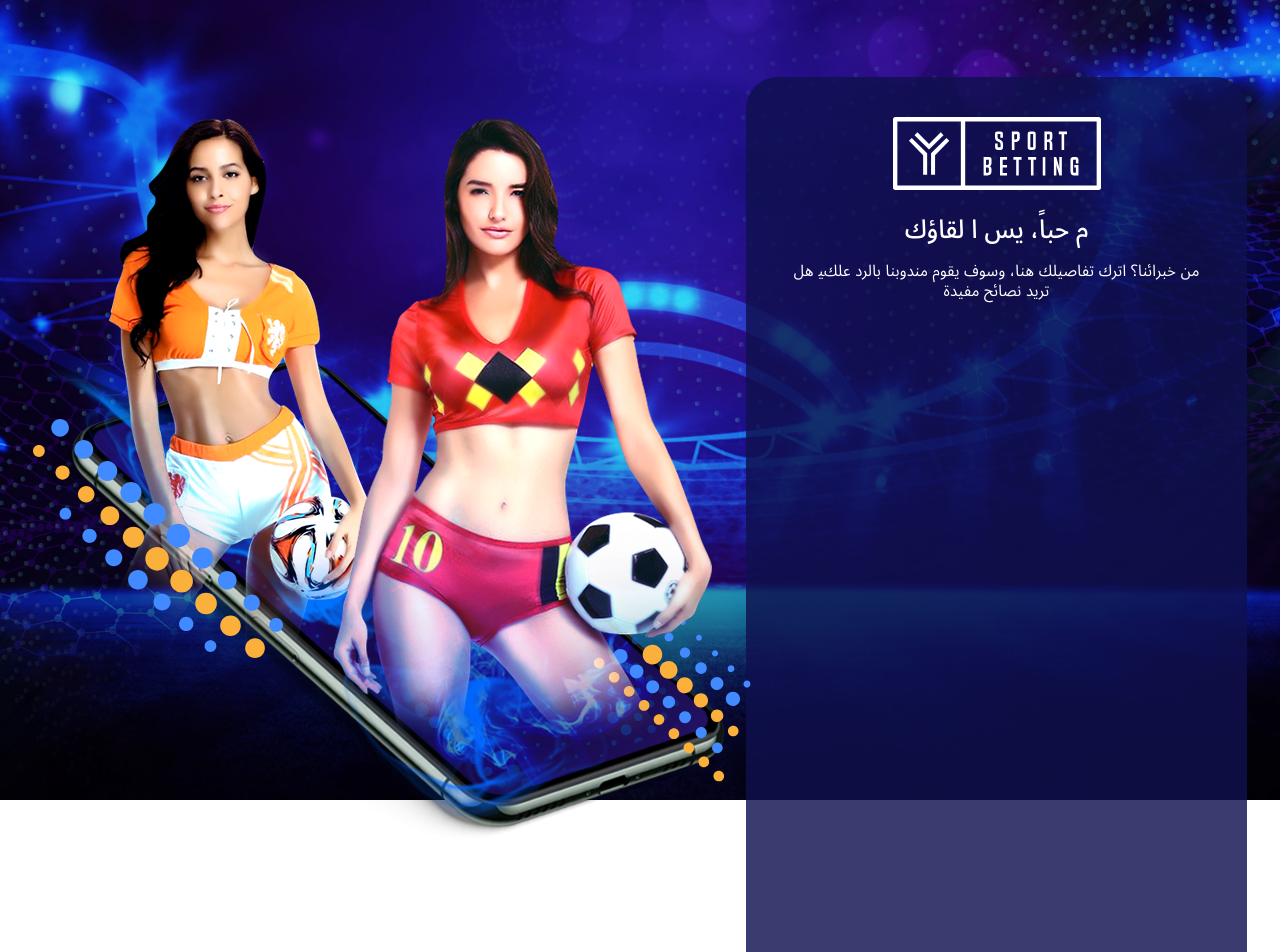
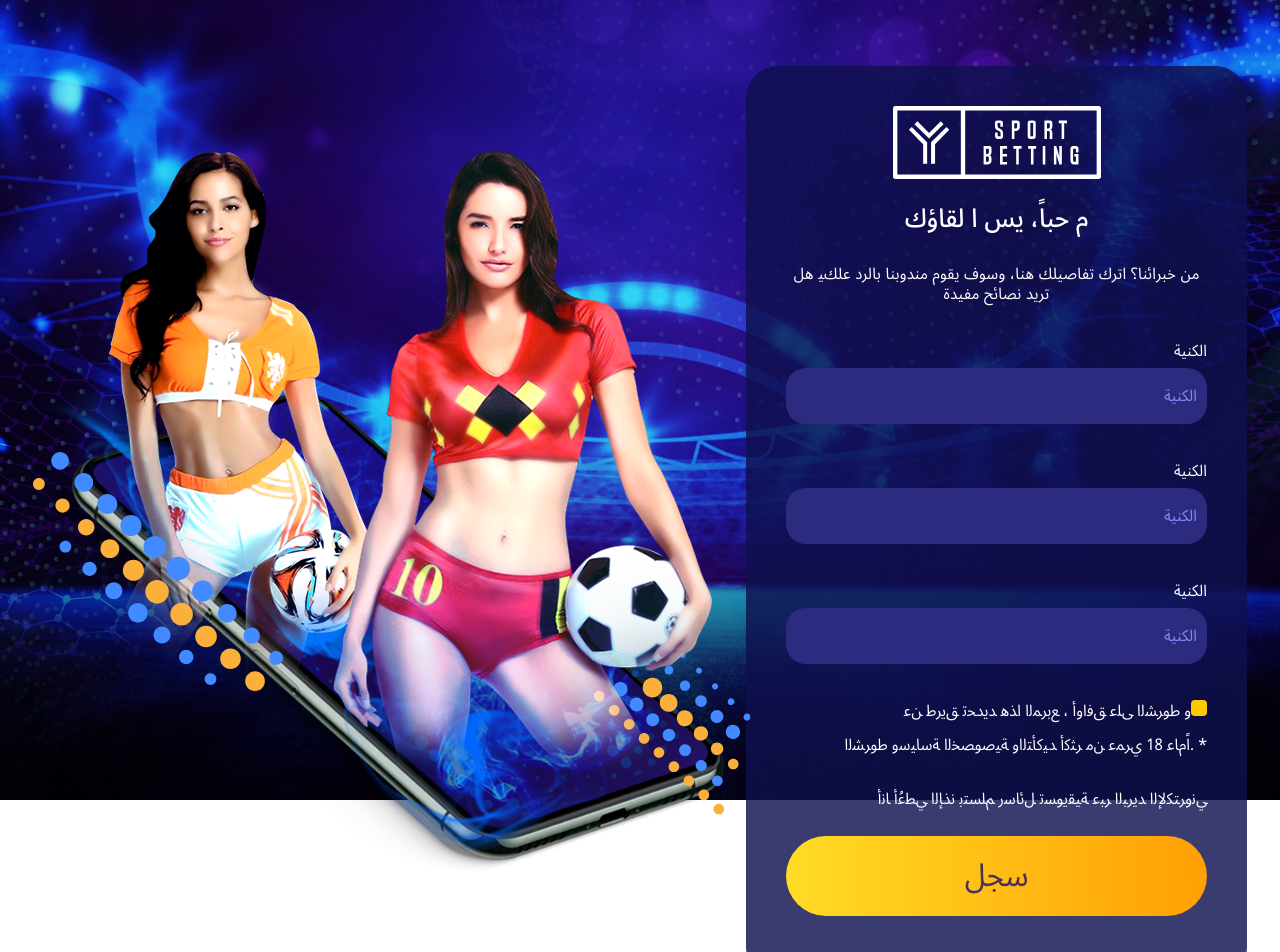
Before and after one commit to h2ash/casino, a React (Create React App) app: page / in a window 1280 px wide. Shown: the top 952 px of the page. Built offline with nearby package versions, Linux system fonts and the light colour scheme.

Commit message:
basic form and footer were added

```diff
--- a/src/App.jsx
+++ b/src/App.jsx
@@ -1,15 +1,17 @@
 import React from 'react';
 import './styles/app.scss';
-import Images from './components/Images';
+import Images from './components/Images/Images';
 import Form from './containers/Form.jsx';
+import Footer from './components/Footer/Footer';
 
 function App() {
   return (
     <div className="background">
-      <div className="wrapper">
-        <Images />
-        <Form />
-      </div>
+        <main className="wrapper">
+          <Images />
+          <Form />
+        </main>
+        <Footer />
     </div>
   );
 }
--- /dev/null
+++ b/src/components/Footer/Footer.jsx
@@ -0,0 +1,11 @@
+import React from 'react';
+
+const Footer = () => (
+  <footer className="wrapper">
+    <span className="footer">
+      This site is up and running providing the access to internet users worldwide. The owner of the website, company Argold N.V. (license 8048/JAZ2011-014) registered under the address Landhuis Groot Kwartier, Groot Kwartierweg 12, Willemstad, Curaçao, provide non-prohibited service to users from all countires except the U.S.A. Online activity of the website is subject to license by the Government of the Curacao. Administration of this website assures that it doesn`t violate any laws, and does take into account the requirements and laws applicable to this kind of activity in all countries.
+    </span>
+  </footer>
+)
+
+export default Footer;
--- /dev/null
+++ b/src/components/Footer/footer.scss
@@ -0,0 +1,6 @@
+.footer {
+  color: $footer_text;
+  font-size: 10px;
+  line-height: 16px;
+  letter-spacing: 0.4px;
+}
--- a/src/containers/Form.jsx
+++ b/src/containers/Form.jsx
@@ -3,11 +3,34 @@ import logo from '../images/logo.svg';
 
 const Form = () => (
   <div className="form">
-    <img className="form__logo" src={logo} alt="logo" />
+    <img src={logo} alt="logo" />
     <h1 className="form__heading">م	حباً، يس	ا لقاؤك</h1>
     <span className="form__advice"> ﻣﻦ ﺧﺒﺮاﺋﻨﺎ؟ اﺗﺮك ﺗﻔﺎﺻﻴﻠﻚ ﻫﻨﺎ، وﺳﻮف ﻳﻘﻮم ﻣﻨﺪوﺑﻨﺎ ﺑﺎﻟﺮد ﻋﻠﻚﻴ
 ﻫﻞ ﺗﺮﻳﺪ ﻧﺼﺎﺋﺢ ﻣﻔﻴﺪة
     </span>
+    <form action="">
+      <label>
+      الكنية
+        <input placeholder="الكنية" type="text"/>
+      </label>
+      <label>
+      الكنية
+        <input placeholder="الكنية" type="text"/>
+      </label>
+      <label>
+      الكنية
+        <input placeholder="الكنية" type="text"/>
+      </label>
+
+      <label>
+        <input type="checkbox" />
+        <span className="form__styled-checkbox"></span>
+        و طوﺮﺸﻟا ﻰﻠﻋ ﻖﻓاوأ ، ﻊﺑﺮﻤﻟا اﺬﻫ ﺪﻳﺪﺤﺗ ﻖﻳﺮﻃ ﻦﻋ <br />
+        * .اًمﺎﻋ 18 يﺮﻤﻋ ﻦﻣ ﺮﺜﻛأ ﺪﻴﻛﺄﺘﻟاو ﺔﻴﺻﻮﺼﺨﻟا ﺔﺳﺎﻴﺳو طوﺮﺸﻟا
+        <span className="form__permission-text"> ﻲﻧوﺮﺘﻜﻟﺈﻟا ﺪﻳﺮﺒﻟا ﺮﺒﻋ ﺔﻴﻘﻳﻮﺴﺗ ﻞﺋﺎﺳر ﻢﻠﺴﺘﺑ نذﺈﻟا ﻲﻄﻋُأ ﺎﻧأ</span>
+      </label>
+      <button className="form__button">سجل</button>
+    </form>
   </div>
 );
 
--- a/src/containers/form.scss
+++ b/src/containers/form.scss
@@ -3,7 +3,7 @@
   flex-direction: column;
   align-items: center;
   position: relative;
-  top: 77px;
+  margin-top: 66px;
   background-color: $form_background;
   border-radius: 32px;
   height: 834px;
@@ -11,21 +11,94 @@
   direction: rtl;
   padding: 40px;
   color: white;
-  &__logo {
-  }
   &__heading {
-    position: relative;
-    top: 24px;
-    font-family: "Noto Sans Arabic SemCond Med";
+    margin-top: 24px;
+    font-family: 'Noto Sans Arabic SemCond Med';
     font-weight: 500;
     font-size: 26px;
     line-height: 31px;
   }
   &__advice {
-    position: relative;
-    top: 40px;
+    margin-top: 30px;
     line-height: 20px;
-    font-family: "Noto Sans Arabic SemCond";
+    font-family: 'Noto Sans Arabic SemCond';
     letter-spacing: 0.25px;
   }
+  form {
+    position: relative;
+    width: 100%;
+    label {
+      position: relative;
+      margin-top: 30px;
+      // top: 60px;
+      text-align: start;
+      display: inline-block;
+      width: 100%;
+      box-sizing: border-box;
+      input[type='checkbox'] {
+        // text-align: start;
+        // direction: rtl;
+        display: none;
+        &:checked {
+          + .form__styled-checkbox:before {
+            opacity: 1;
+          }
+        }
+      }
+      input[type='text'] {
+        color: white;
+        width: 100%;
+        height: 56px;
+        box-sizing: border-box;
+        border-radius: 20px;
+        background-color: $input_background;
+        &::placeholder {
+          padding: 0 10px;
+          line-height: 56px;
+          color: $input_text;
+        }
+        &:focus {
+          color: white;
+          padding: 0 10px;
+          line-height: 56px;
+        }
+      }
+    }
+    button {
+      margin-top: 20px;
+      width: 100%;
+      height: 80px;
+      border-radius: 50px;
+      color: $button_text;
+      font-size: 32px;
+      background: linear-gradient(
+          89.18deg,
+          #ffdc25 0.14%,
+          rgba(255, 138, 0, 0.73) 99.29%
+        ),
+        #ffd90f;
+    }
+  }
+  &__permission-text {
+    display: block;
+    margin-top: 20px;
+  }
+
+  &__styled-checkbox {
+    position: relative;
+    display: inline-block;
+    background-color: #ffc800;
+    width: 16px;
+    height: 16px;
+    border-radius: 4px;
+    &::before {
+      content: url('../images/mark.svg');
+      position: absolute;
+      display: block;
+      top: -10px;
+      left: 4px;
+      opacity: 0;
+      transition: 0.2s;
+    }
+  }
 }
--- a/src/styles/app.scss
+++ b/src/styles/app.scss
@@ -1,8 +1,9 @@
 @import "./utils/reset";
 @import './utils/vars';
 @import '../containers/form';
-@import '../components/images';
+@import '../components/Images/images';
 @import './utils/fonts';
+@import '../components/Footer/footer.scss';
 
 .background {
   background: url('../images/background.jpg');
--- a/src/styles/utils/_vars.scss
+++ b/src/styles/utils/_vars.scss
@@ -1 +1,6 @@
 $form_background: rgba(15, 17, 79, 0.82);
+$input_background: #2D2B80;
+$input_text: #8886F6;
+$input_checked: #FFC800;
+$button_text: #4B3057;
+$footer_text: #BFBFBF;
```
Also changed, not shown: src/components/Images/Images.jsx (renamed from src/components/Images.jsx, +5 -5 lines), src/components/Images/images.scss (renamed from src/components/images.scss), src/images/mark.svg (added).
